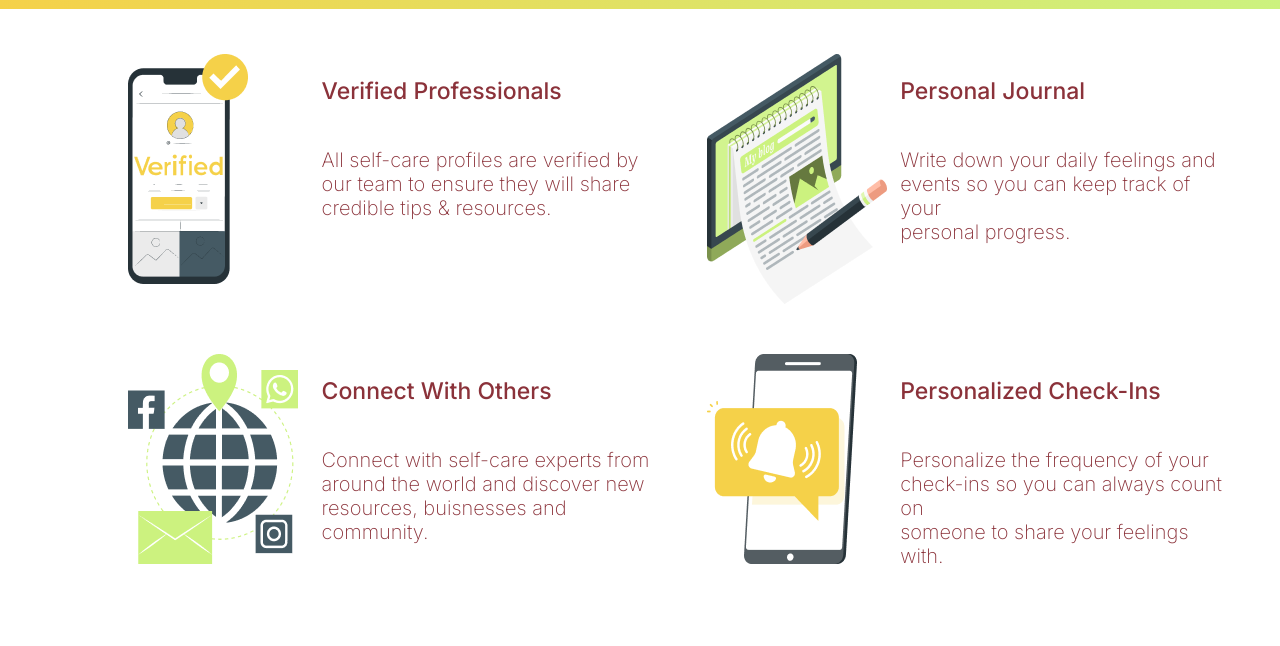
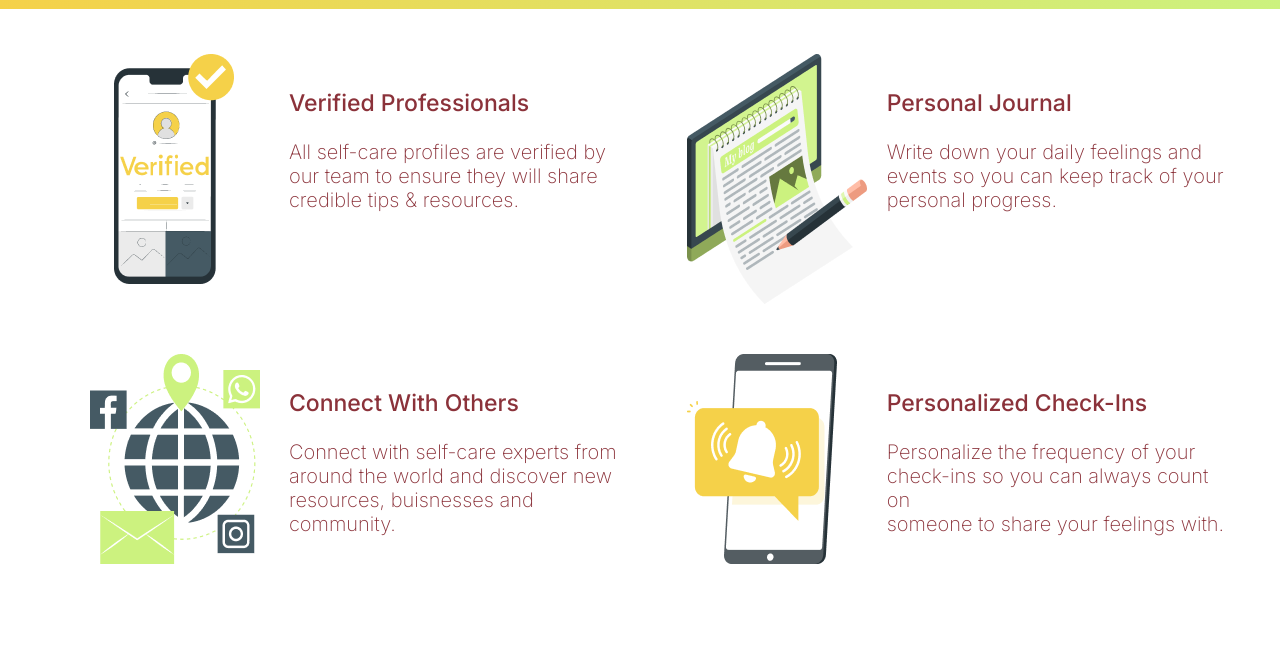
Before and after one commit to MarvynA/Self-Yelp-Code, a plain HTML site: page index.html in a window 1280 px wide. Shown: the part 591-1237 px from the top of the page. Drawn offline with Linux system fonts and the light colour scheme.

Commit message:
Update
Update

```diff
--- a/style.css
+++ b/style.css
@@ -87,6 +87,10 @@ header section h3 {
     column-gap: 50px;
     margin: 3.5%;
     row-gap: 50px;
+    margin-left: 7%;
+}
+
+#Verified {
     margin-left: 10%;
 }
 
@@ -94,12 +98,14 @@ header section h3 {
      font-family: 'Inter';
      font-weight: 500;
      font-size: 23px;
+     margin-top: 10%;
 }
 
 #MainBody p {
     font-family: 'Inter';
     font-weight: 200;
     font-size: 20px;
+    margin: 0;
 }
 
 .Features {
```
